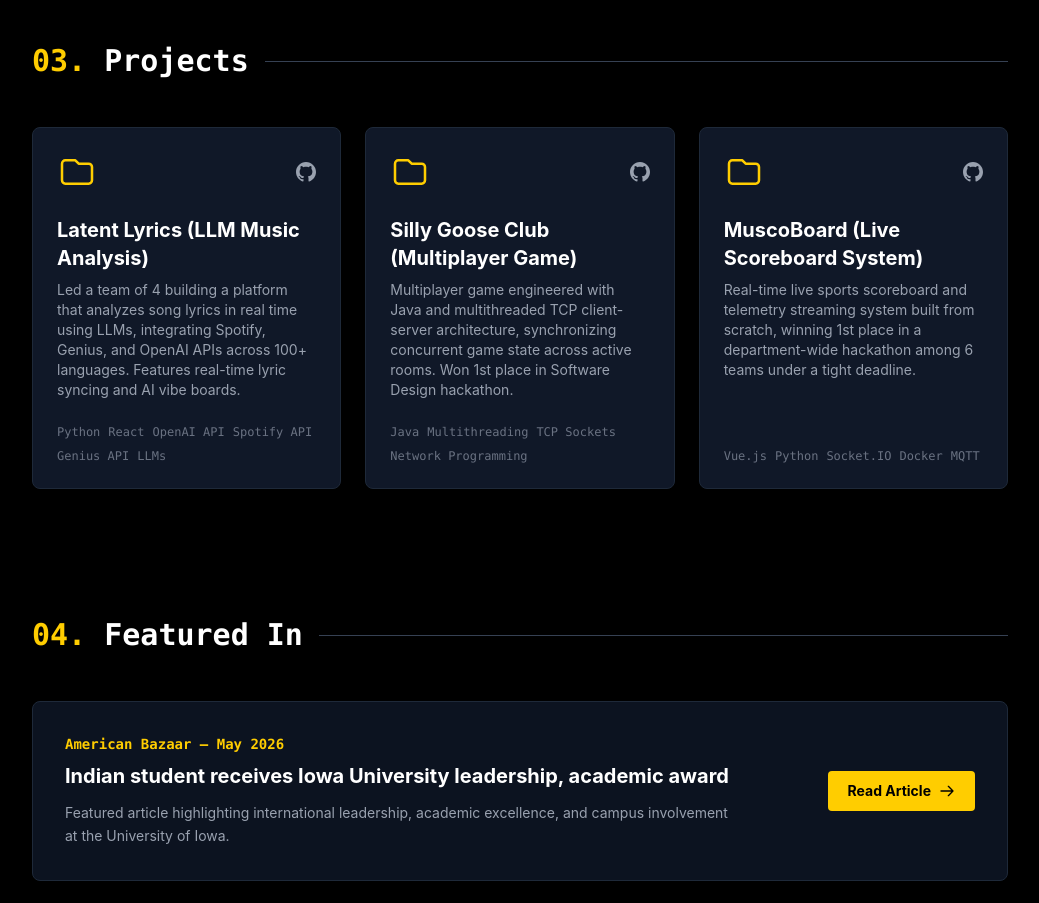
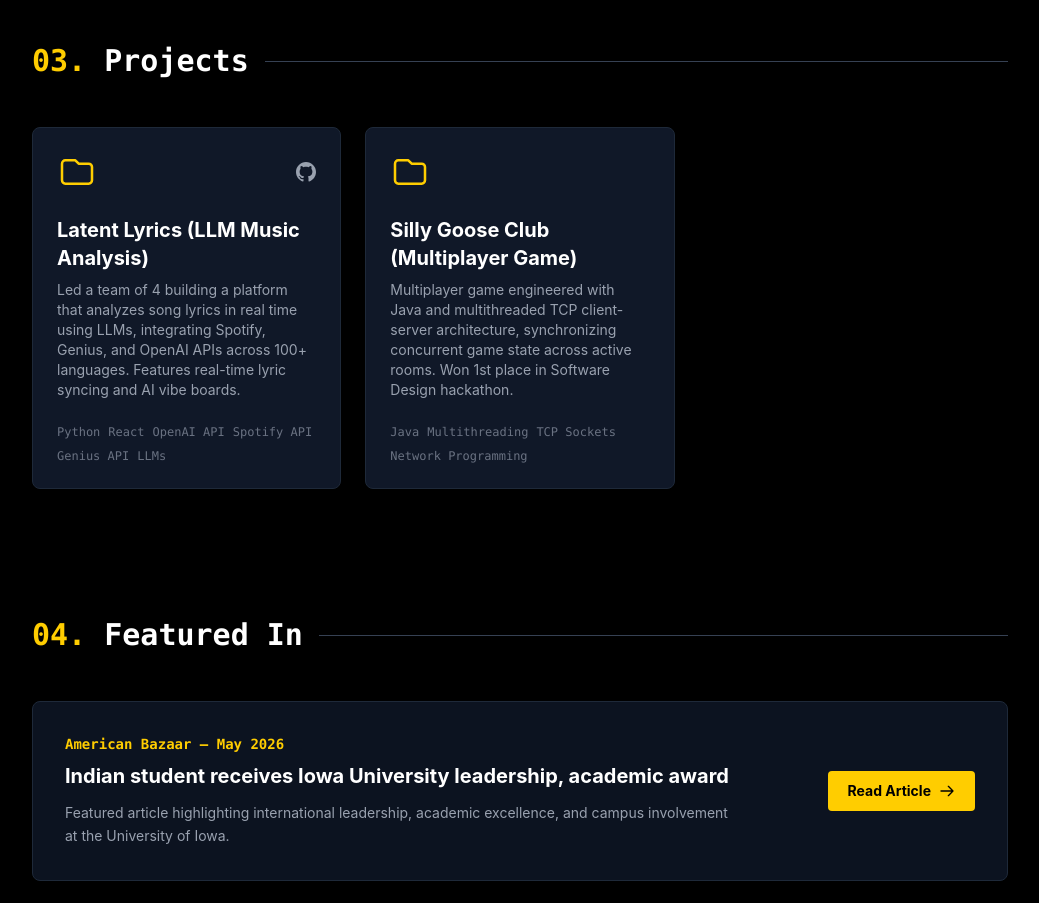
Before and after one commit to evasingh29/eva-portfolio, a Vue app: page / in a window 1280 px wide. Shown: the part 2660-3563 px from the top of the page, without its empty margins (120-1159 px from the left). Built offline with nearby package versions, Linux system fonts and the light colour scheme.

Commit message:
edited projects section and added a video for one of the projects

```diff
--- a/src/data/projects.js
+++ b/src/data/projects.js
@@ -4,8 +4,9 @@ export const projects = [
     title: 'Latent Lyrics (LLM Music Analysis)',
     description: 'Led a team of 4 building a platform that analyzes song lyrics in real time using LLMs, integrating Spotify, Genius, and OpenAI APIs across 100+ languages. Features real-time lyric syncing and AI vibe boards.',
     technologies: ['Python', 'React', 'OpenAI API', 'Spotify API', 'Genius API', 'LLMs'],
-    githubUrl: 'https://github.com/evasingh29',
+    githubUrl: 'https://github.com/evasingh29/spotify-lyric-vibe-board',
     liveUrl: '',
+    videoUrl: '',
     featured: true,
   },
   {
@@ -13,17 +14,9 @@ export const projects = [
     title: 'Silly Goose Club (Multiplayer Game)',
     description: 'Multiplayer game engineered with Java and multithreaded TCP client-server architecture, synchronizing concurrent game state across active rooms. Won 1st place in Software Design hackathon.',
     technologies: ['Java', 'Multithreading', 'TCP Sockets', 'Network Programming'],
-    githubUrl: 'https://github.com/evasingh29',
+    githubUrl: '',
     liveUrl: '',
-    featured: true,
-  },
-  {
-    id: 3,
-    title: 'MuscoBoard (Live Scoreboard System)',
-    description: 'Real-time live sports scoreboard and telemetry streaming system built from scratch, winning 1st place in a department-wide hackathon among 6 teams under a tight deadline.',
-    technologies: ['Vue.js', 'Python', 'Socket.IO', 'Docker', 'MQTT'],
-    githubUrl: 'https://github.com/evasingh29',
-    liveUrl: '',
+    videoUrl: 'https://youtu.be/7yfZ-cZKKXQ',
     featured: true,
   }
 ];
```
